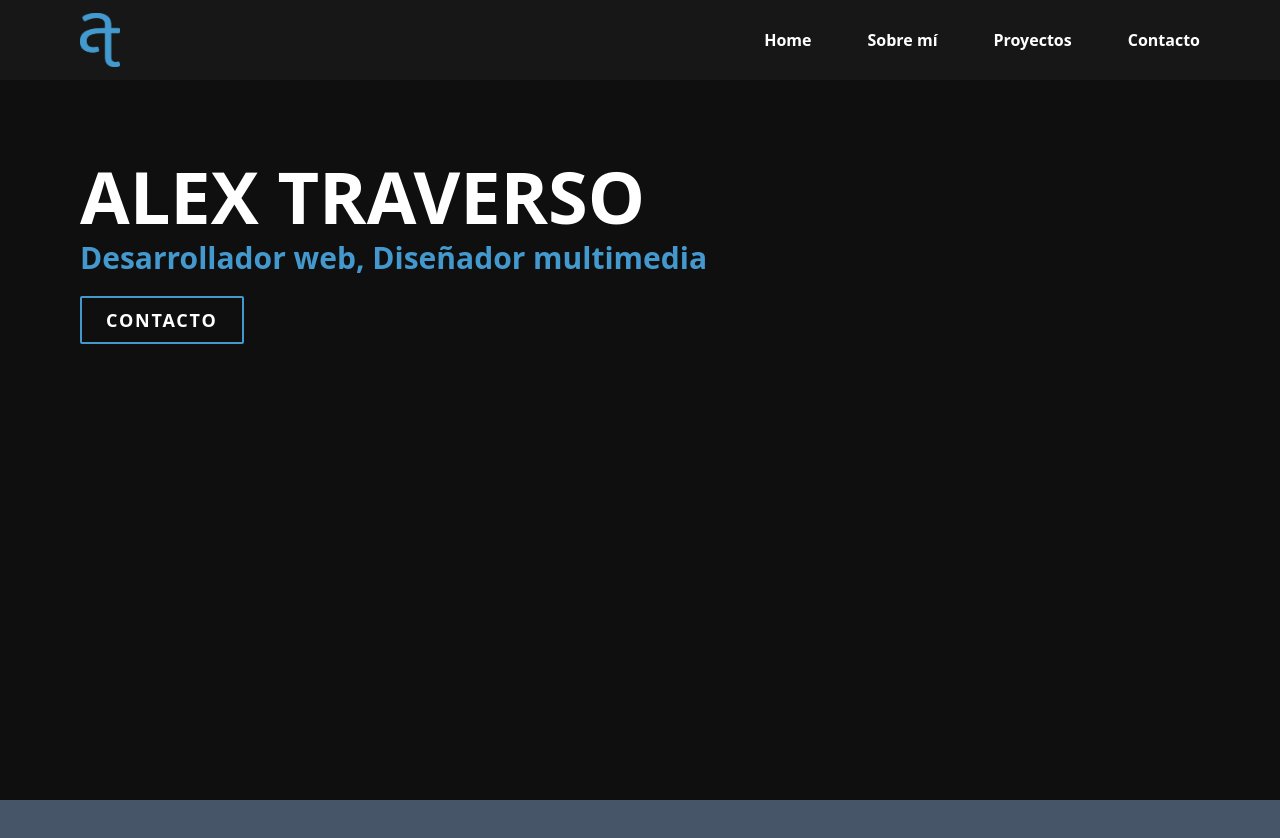
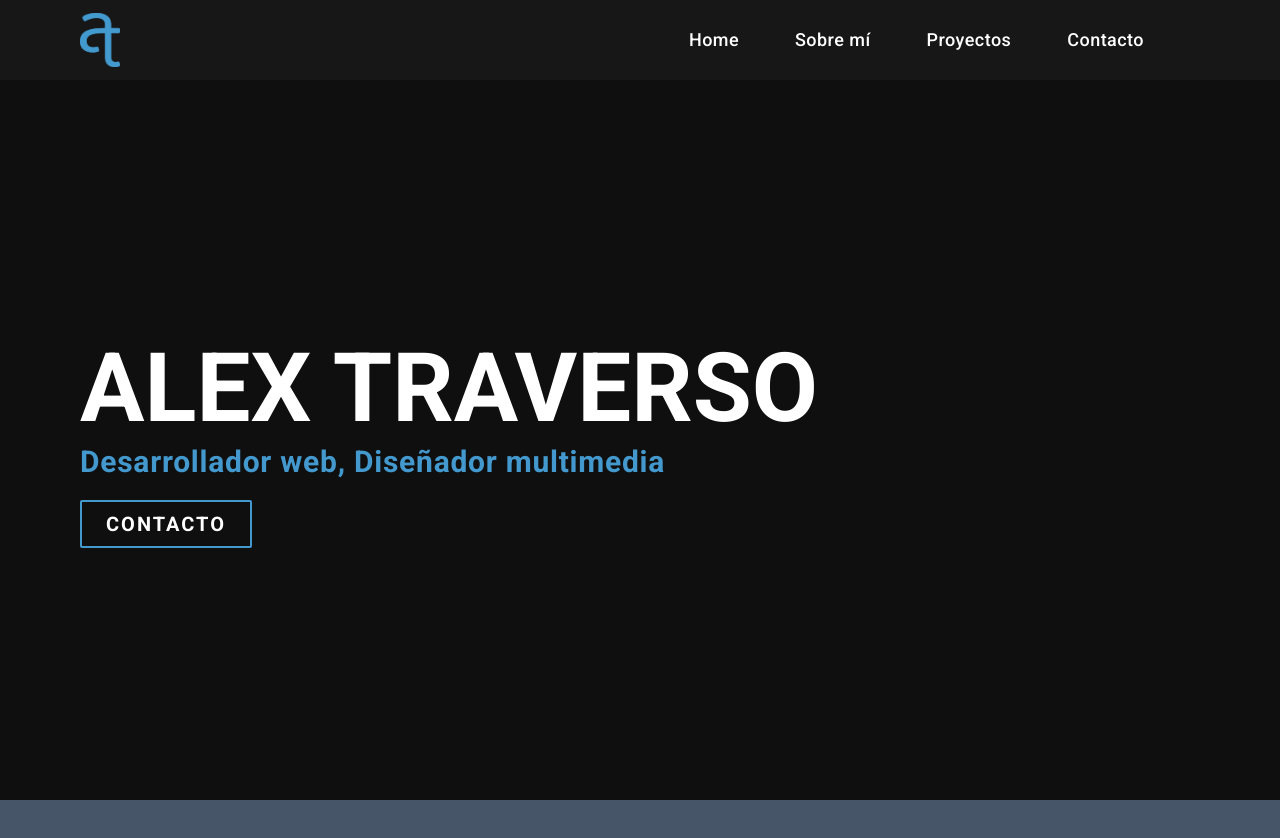
Before and after one commit to alex-traverso/Portfolio, a Next.js app: page / in a window 1280 px wide. Shown: the top 838 px of the page. Built offline with nearby package versions, Linux system fonts and the light colour scheme.

Commit message:
add next font in index pages + add styles in header items

```diff
--- a/components/Banner/index.js
+++ b/components/Banner/index.js
@@ -3,20 +3,20 @@ import Button from "../Button";
 export default function Banner() {
   return (
     <>
-      <div className='flex flex-col h-[calc(100vh_-_5rem)] mt-20 p-20 bg-dark'>
+      <div className='flex relative flex-col h-[calc(100vh_-_5rem)] mt-20 p-20 bg-dark'>
         {/* <Image src={profilePic} alt='Banner' height='90vh' width='10vw' /> */}
         {/*  <video autoPlay loop style={{ width: "auto", height: "auto" }}>
           <source src='https://video.wixstatic.com/video/584eeb_7d69869f7df04c108b5dcf9ba9f64998/1080p/mp4/file.mp4' />
         </video> */}
-        <div className='max-w-full'>
-          <h1 className='text-white text-7xl font-semibold mb-2'>
+        <div className='max-w-full absolute top-1/4 pl-0 py-20 pr-20'>
+          <h1 className='text-white text-8xl font-semibold mb-2'>
             ALEX TRAVERSO
           </h1>
-          <h3 className='text-lightBlue font-semibold text-3xl  mb-5'>
+          <h3 className='text-lightBlue font-semibold text-3xl  mb-5 tracking-wide'>
             Desarrollador web, Diseñador multimedia
           </h3>
+          <Button>CONTACTO</Button>
         </div>
-        <Button>CONTACTO</Button>
       </div>
     </>
   );
--- a/components/Button/index.js
+++ b/components/Button/index.js
@@ -2,7 +2,7 @@ export default function Button({ children, onClick, disabled }) {
   return (
     <>
       <button
-        className=' w-max font-semibold text-lg px-6 py-2 text-white border-2 border-lightBlue rounded-sm hover:bg-lightBlue transition-all tracking-widest'
+        className=' w-max font-semibold text-xl px-6 py-2 text-white border-2 border-lightBlue rounded-sm hover:bg-lightBlue transition-all tracking-widest'
         onClick={onClick}
         disabled={disabled}
       >
--- a/components/Header/index.js
+++ b/components/Header/index.js
@@ -4,17 +4,37 @@ import profilePic from "public/logo.png";
 
 export default function Header() {
   return (
-    <header className='flex fixed top-0 h-20 w-screen justify-between items-center bg-darkGrey px-20 py-10'>
+    <header className='flex fixed top-0 z-10 h-20 w-screen justify-between items-center bg-darkGrey px-20 py-10'>
       <div className=' max-w-sm'>
         <Link href={"/"}>
           <Image src={profilePic} alt='Logo' width={40} height={45} />
         </Link>
       </div>
-      <div className='flex justify-evenly gap-14 font-semibold text-white'>
-        <Link href='#'>Home</Link>
-        <Link href='#'>Sobre mí</Link>
-        <Link href='#'>Proyectos</Link>
-        <Link href='#'>Contacto</Link>
+      <div className='flex justify-evenly gap-14 font-medium text-white text-lg px-14'>
+        <Link
+          className='hover:text-lightBlue transition-all tracking-wide'
+          href='#'
+        >
+          Home
+        </Link>
+        <Link
+          className='hover:text-lightBlue transition-all tracking-wide'
+          href='#'
+        >
+          Sobre mí
+        </Link>
+        <Link
+          className='hover:text-lightBlue transition-all tracking-wide'
+          href='#'
+        >
+          Proyectos
+        </Link>
+        <Link
+          className='hover:text-lightBlue transition-all tracking-wide'
+          href='#'
+        >
+          Contacto
+        </Link>
       </div>
     </header>
   );
--- a/pages/index.js
+++ b/pages/index.js
@@ -1,11 +1,16 @@
 import Head from "next/head";
 import Image from "next/image";
-import { Inter } from "@next/font/google";
+import { Roboto } from "@next/font/google";
 
 //Componentes
 import Header from "@/components/Header";
 import Banner from "@/components/Banner/index";
 import Footer from "@/components/Footer/index";
+
+const roboto = Roboto({
+  subsets: ["latin"],
+  weight: ["100", "300", "400", "500", "700", "900"],
+});
 
 export default function Home() {
   return (
@@ -16,7 +21,7 @@ export default function Home() {
         <meta name='viewport' content='width=device-width, initial-scale=1' />
         <link rel='icon' href='/logo.png' />
       </Head>
-      <main>
+      <main className={roboto.className}>
         <Header />
         <Banner />
         <Footer />
```
